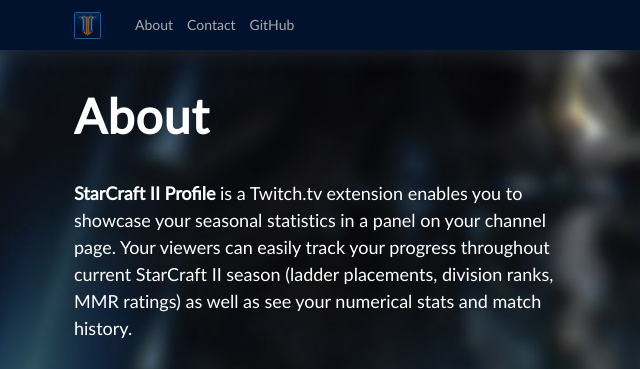
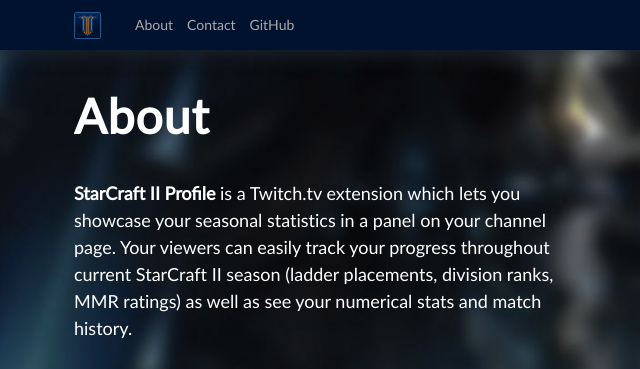
Before and after one commit to lwojcik/sc2pte-homepage, an Eleventy site: page about.njk in a window 1280 px wide. Shown: the top 369 px of the page, 74-714 px from the left. Built offline with nearby package versions, Linux system fonts and the light colour scheme; Eleventy itself is replaced by a stand-in of ours; files that its build step writes are made by us from their sources; grey boxes are pictures that could not be loaded.

Commit message:
more editing

```diff
--- a/about.njk
+++ b/about.njk
@@ -12,7 +12,7 @@
       <h1>About</h1>
     </div>
     <div class="col c6">
-      <p><strong>StarCraft II Profile</strong> is a Twitch.tv extension enables you to showcase your seasonal statistics in a panel on your channel page. Your viewers can easily track your progress throughout current StarCraft II season (ladder placements, division ranks, MMR ratings) as well as see your numerical stats and match history.</p>
+      <p><strong>StarCraft II Profile</strong> is a Twitch.tv extension which lets you showcase your seasonal statistics in a panel on your channel page. Your viewers can easily track your progress throughout current StarCraft II season (ladder placements, division ranks, MMR ratings) as well as see your numerical stats and match history.</p>
       <p>You can showcase up to 3 StarCraft II profiles from all available regions. Data within the extension are automatically updated on a regular basis.</p>
       <p>The extension can be easily accessed on desktop version of Twitch as well as within the Twitch app on Android devices.</p>
       <p>To install the extension on your Twitch channel page, <a href="https://dashboard.twitch.tv/extensions/wg56zk271bqja047pknv3pk65m0rbr">proceed to the installation page</a> and complete the configuration process according to the instructions in the configuration section.
```
